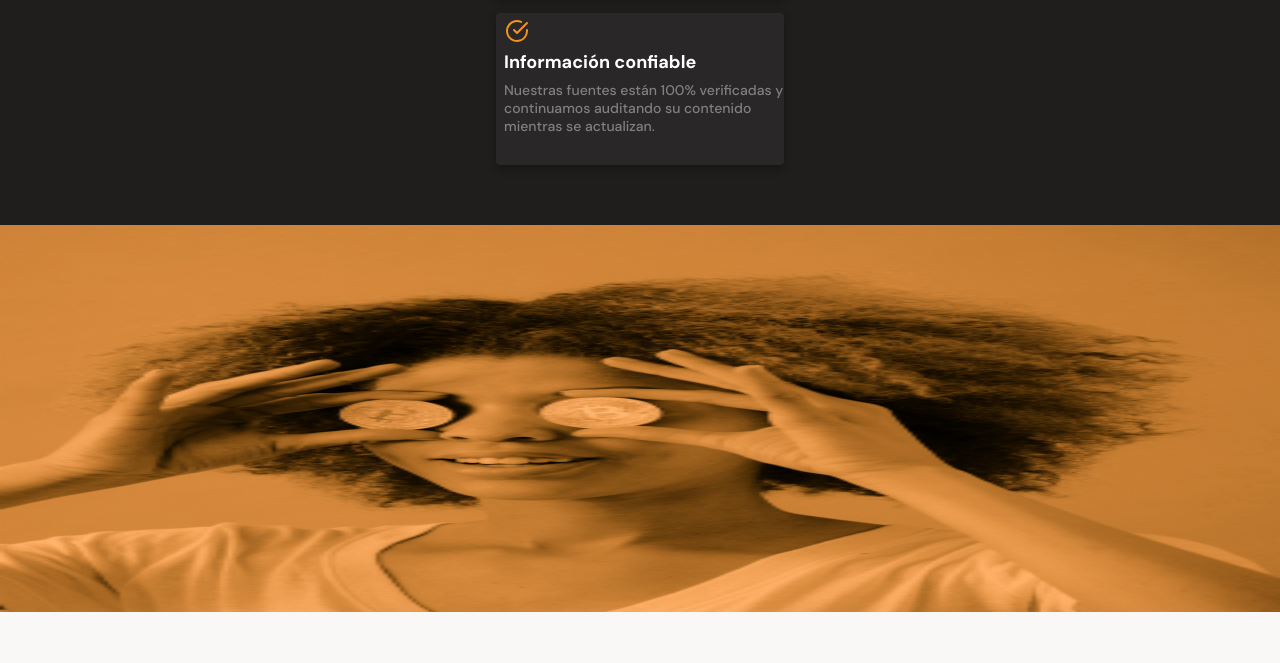
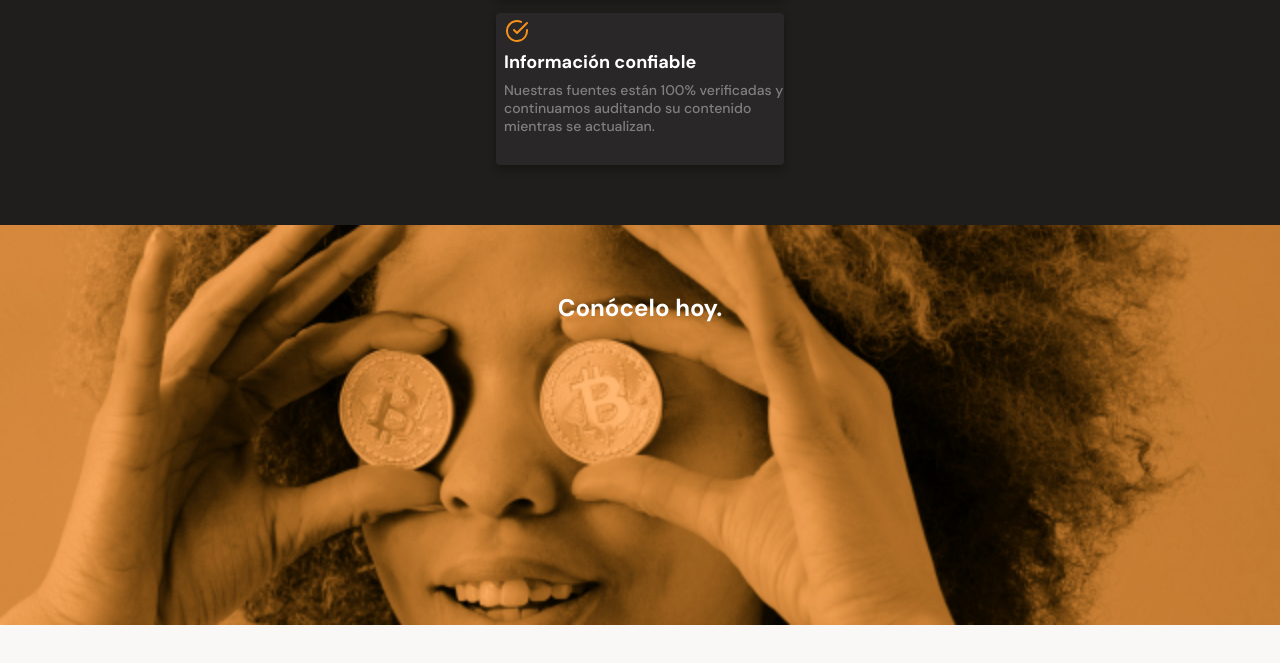
Before and after one commit to jazzielp/BataBit, a plain HTML site: page index.html in a window 1280 px wide. Shown: the part 1703-2366 px from the top of the page. Drawn offline with Linux system fonts and the light colour scheme.

Commit message:
Haciendo modificaciones a la sección 3, agregando un H2 y cambiando la imagen por un background-imagen

```diff
--- a/css/style.css
+++ b/css/style.css
@@ -380,8 +380,25 @@ html {
 
 /* Estilando la sección 3 (imagen) */
 
-.index-main__img-section-3{
+.index-main__section-3{
     width: 100%;
-    height: 387px;
+    height: 50vh;
+    background-image: url("/css/assents/img/bitcoinbaby2x.jpg");
+    background-position: center;
+    background-size: cover;
+    background-repeat: no-repeat;
 
 }
+
+.index-main__title-section-3{
+    width: 288px;
+    height: 26px;
+    margin: auto;
+    padding-top: 70px;
+    font-style: normal;
+    font-weight: bold;
+    font-size: 24px;
+    line-height: 26px;
+    text-align: center;
+    color: var(--just-white);
+}
--- a/index.html
+++ b/index.html
@@ -130,7 +130,7 @@
             <!-- Sección 3 -->
             <section class="index-main__section-3">
 
-                <img class="index-main__img-section-3" src="/css/assents/img/bitcoinbaby.jpg" alt="Imagen de fondo de una mujer poniendose bitcoins en los ojos">
+                <h2 class="index-main__title-section-3">Conócelo hoy.</h2>
 
             </section>
 
```
